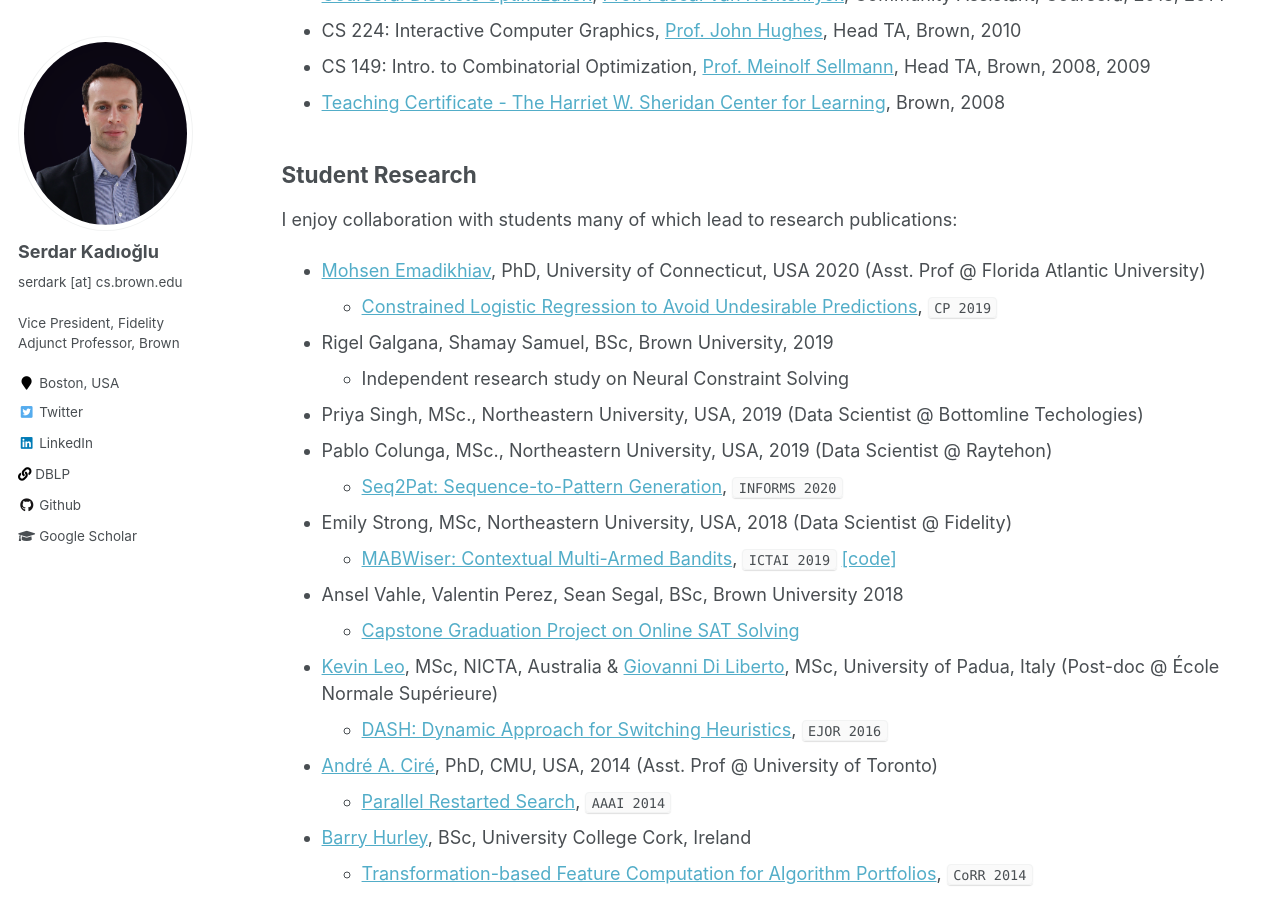
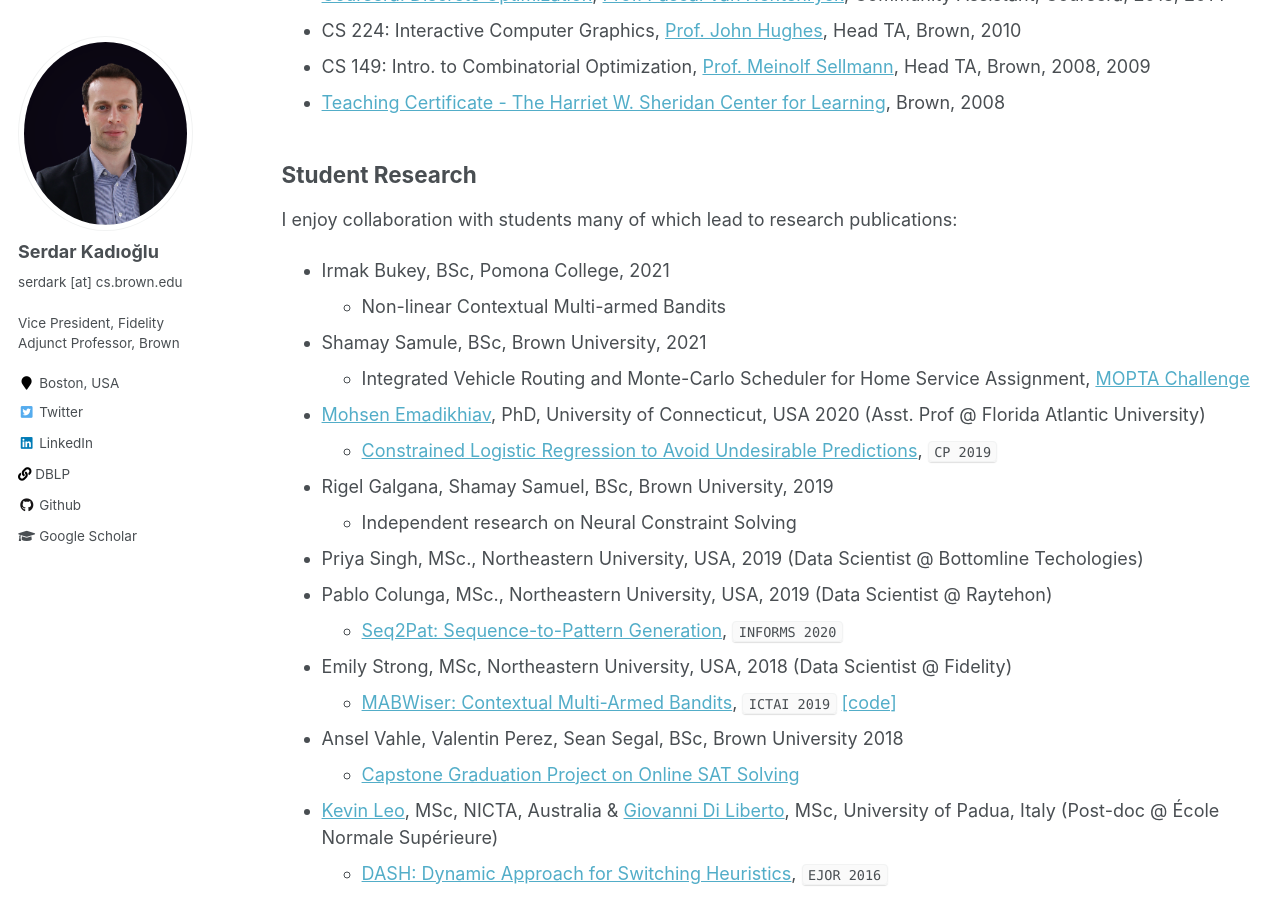
Before and after one commit to skadio/skadio.github.io, a Jekyll site: the page built from _pages/teaching.md, in a window 1280 px wide and 900 px high, scrolled down 346 px. Built offline with Jekyll 4.4.1, drawn with Linux system fonts in a browser that asks for light colours.

Commit message:
Update teaching.md

```diff
--- a/_pages/teaching.md
+++ b/_pages/teaching.md
@@ -20,10 +20,14 @@ author_profile: true
 
 I enjoy collaboration with students many of which lead to research publications:
 
+* Irmak Bukey, BSc, Pomona College, 2021
+  * Non-linear Contextual Multi-armed Bandits
+* Shamay Samule, BSc, Brown University, 2021
+  * Integrated Vehicle Routing and Monte-Carlo Scheduler for Home Service Assignment, [MOPTA Challenge](https://coral.ise.lehigh.edu/~mopta/)
 * [Mohsen Emadikhiav](https://business.fau.edu/faculty-research/new-faculty-fall-2020/mohsen-emadikhiav/index.php), PhD, University of Connecticut, USA 2020 (Asst. Prof @ Florida Atlantic University)
   * [Constrained Logistic Regression to Avoid Undesirable Predictions](https://cp2019.a4cp.org/accepted_abstracts.html), `CP 2019`
 * Rigel Galgana, Shamay Samuel, BSc, Brown University, 2019
-  * Independent research study on Neural Constraint Solving
+  * Independent research on Neural Constraint Solving
 * Priya Singh, MSc., Northeastern University, USA, 2019 (Data Scientist @ Bottomline Techologies)
 * Pablo Colunga, MSc., Northeastern University, USA, 2019 (Data Scientist @ Raytehon)
   * [Seq2Pat: Sequence-to-Pattern Generation](https://github.com/fidelity/seq2pat), `INFORMS 2020`
```
